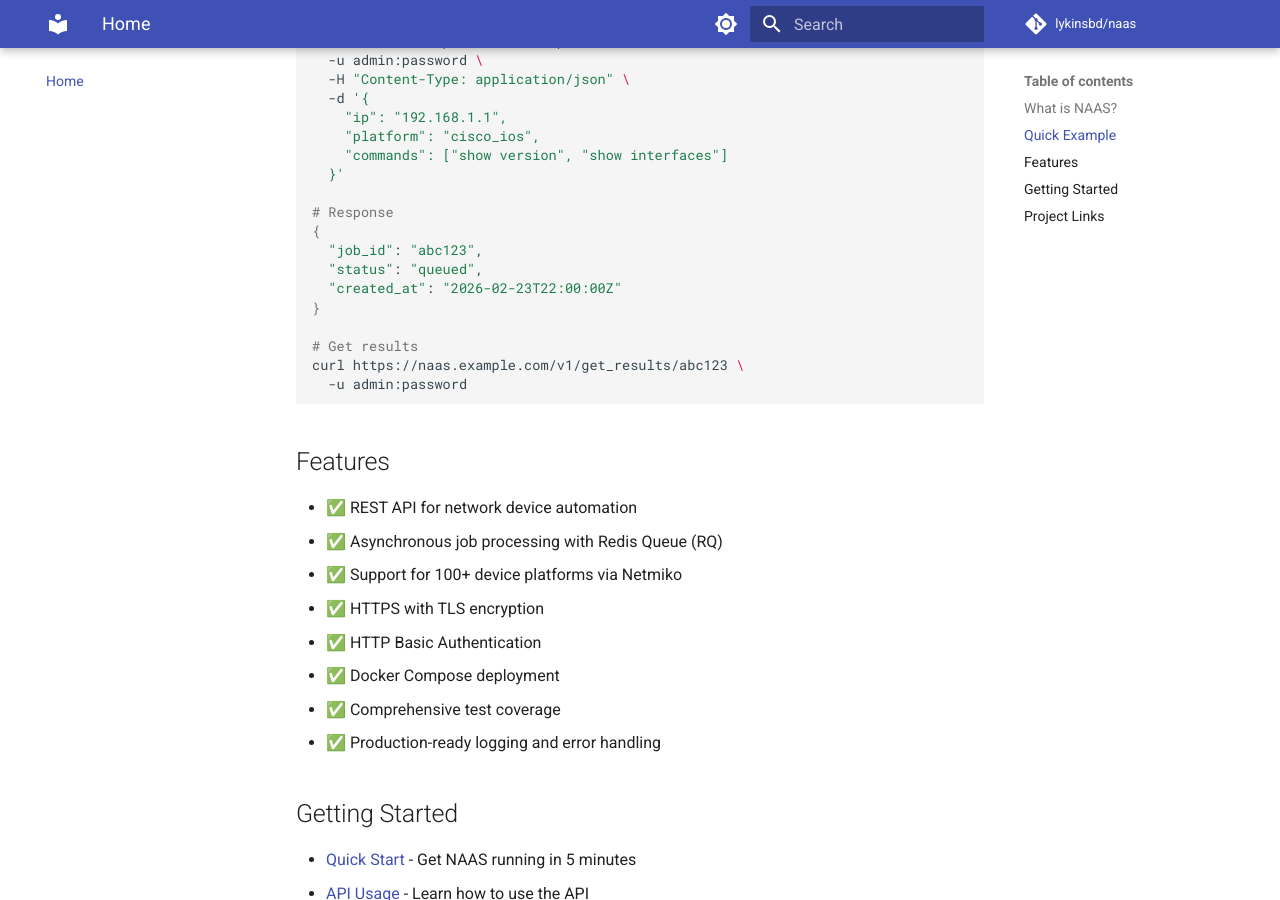
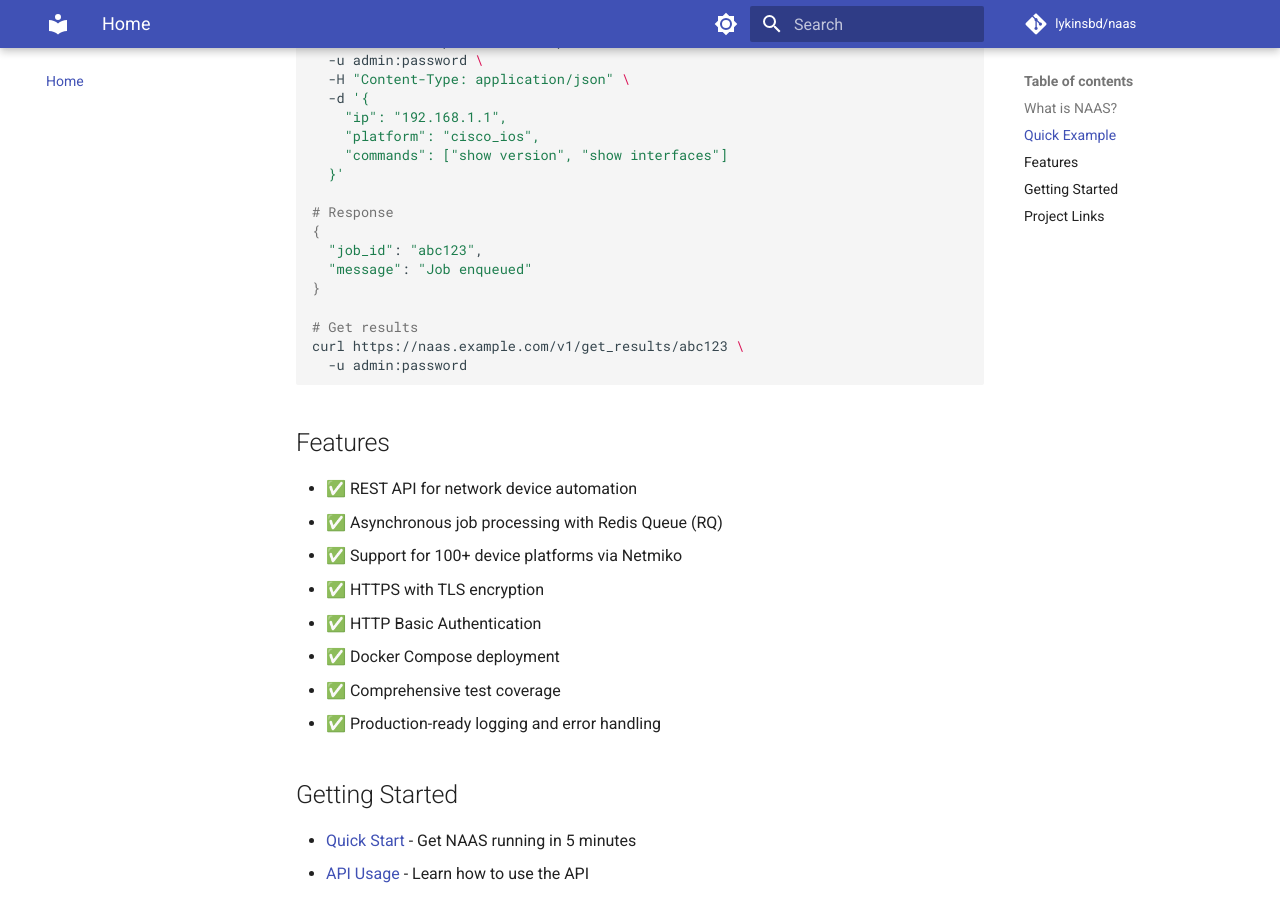
Before and after one commit to lykinsbd/naas, an MkDocs documentation site: the page built from docs/index.md, in a window 1280 px wide and 900 px high, scrolled down 711 px. Built offline with MkDocs 1.6.1 and Material for MkDocs 9.7.7, drawn with Linux system fonts in a browser that asks for light colours; comment, search, counter and statistics services are not loaded.

Commit message:
test(api): assert message field in 202 responses; update docs
- Add message == "Job enqueued" assertion to send_command and send_config success tests
- Remove leftover debug print from test_send_command_post_success
- Update quickstart.md and index.md 202 response examples with message field

```diff
--- a/docs/index.md
+++ b/docs/index.md
@@ -28,8 +28,7 @@ curl -X POST https://naas.example.com/v1/send_command \
 # Response
 {
   "job_id": "abc123",
-  "status": "queued",
-  "created_at": "2026-02-23T22:00:00Z"
+  "message": "Job enqueued"
 }
 
 # Get results
```
Also changed, not shown: docs/quickstart.md (+2 -1 lines), 1 other file.
